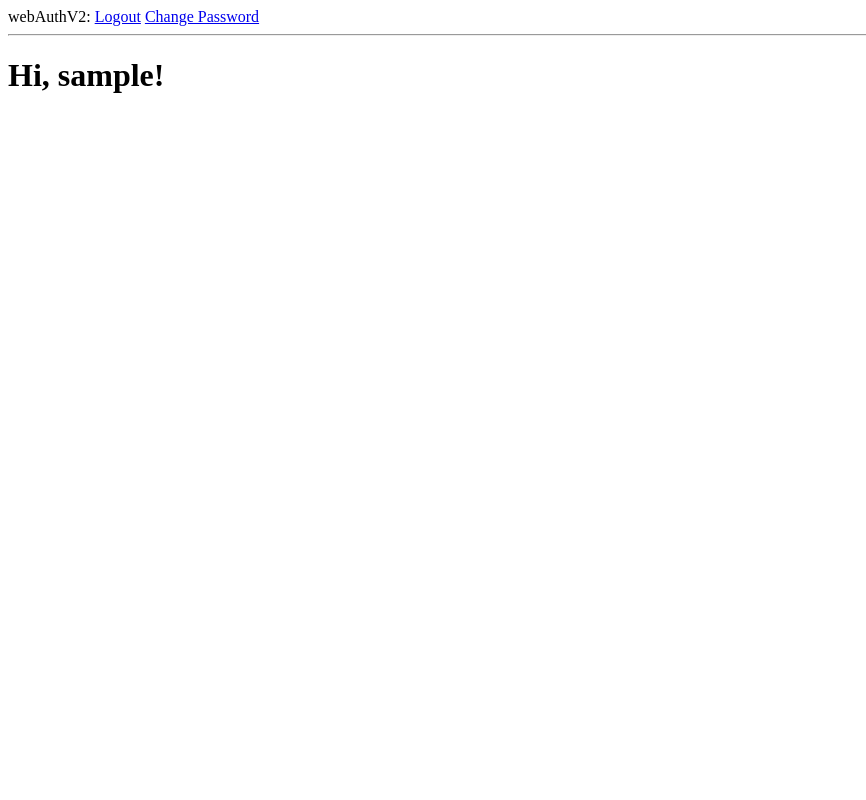
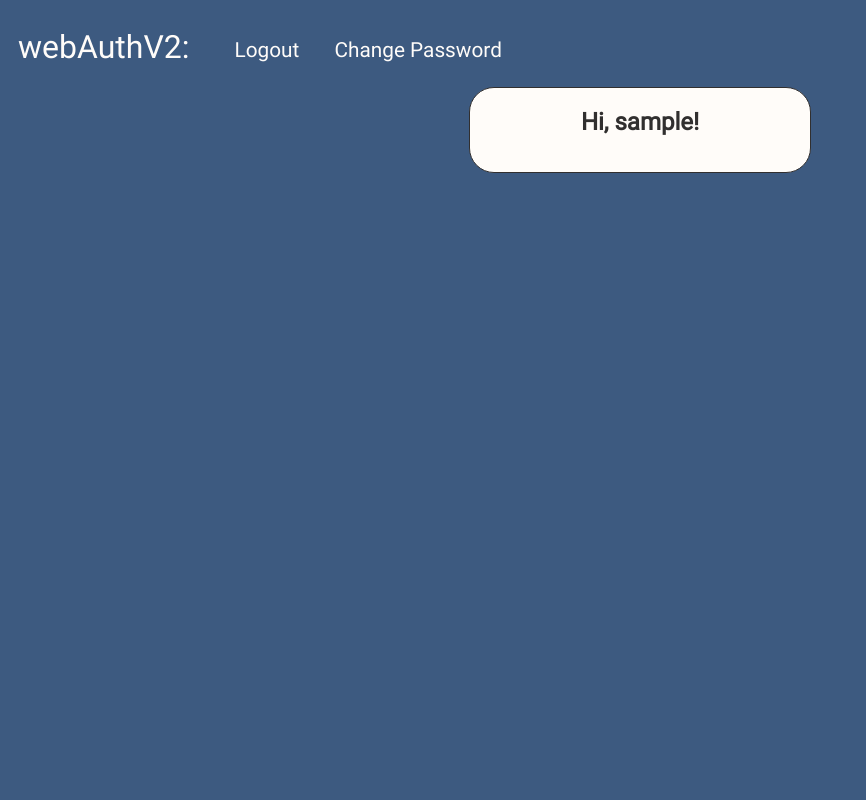
Before and after one commit to hannahmahon1/ebusiness-Project, a Flask app: page / in a window 1280 px wide. Shown: the whole page, without its empty margins (0-866 px from the left). Run offline with Flask 2, Linux system fonts and the light colour scheme; the visitor is signed in with stand-in values (Sample User, id 1); data comes from the database, SQL or seed files in the repository.

Commit message:
basic css formatting

```diff
--- /dev/null
+++ b/prototype/app/static/css/base.css
@@ -0,0 +1,85 @@
+@font-face
+{
+	font-family: roboto;
+	src: url('Roboto-Regular.ttf');
+}
+body
+{
+
+	font-family: roboto;
+	background-color: #3D5A80;
+}
+a
+{
+	text-decoration: none;
+	color: #312F2F;
+}
+a:hover
+{
+	color: #BFD1E5;
+}
+a.nav:link, a.nav:visited, a.nav:hover
+{
+	color: #FFFCF9;
+	display: inline-block;
+	border-radius: 10px;
+	padding: 5px;
+	margin-left: 10px;
+	margin-right: 10px;
+}
+a.nav:hover
+{
+	background-color: #BFD1E5;
+}
+div.header
+{
+	float: left;
+	color: #FFFCF9;
+	margin-top: 20px;
+	margin-bottom: 20px;
+	margin-left: 10px;
+	font-size: 2em;
+}
+div.navbar
+{
+	float: left;
+	color: #FFFCF9;
+	font-size: 1.3em;
+	margin-top: 25px;
+	margin-bottom: 20px;
+	margin-left: 30px;
+}
+div.box
+{
+	display: block;
+	margin: auto;
+	font-family: roboto;
+	border-radius: 25px;
+	background: #FFFCF9;
+	border: 1px solid #312F2F;
+	color: #312F2F;
+	padding: 20px;
+	width: 300px;
+}
+br.navgap
+{
+	display: block;
+	content: "";
+	margin-top: 30px;
+	line-height: 300%;
+	clear: both;
+}
+button
+{
+	background-color: #312F2F;
+}
+h1
+{
+	font-size: 1.5em;
+	text-align: center;
+	margin-top: 0px;
+}
+p
+{
+
+}
--- a/prototype/app/templates/base.html
+++ b/prototype/app/templates/base.html
@@ -1,18 +1,23 @@
 <html>
 	<head>
 		<title>{{ title }}</title>
+		<link rel="stylesheet" href="{{ url_for('static', filename='css/base.css') }}"/>
 	</head>
 	<body>
-		<div>
+		<div class="header">
 			webAuthV2:
+		</div>
+		<div class="navbar">
 			{% if current_user.is_anonymous %}
-			<a href="{{ url_for('login') }}">Login</a>
+			<a href="{{ url_for('login') }}" class="nav">Login</a>
 			{% else %}
-			<a href="{{ url_for('logout') }}">Logout</a>
-			<a href="{{ url_for('changep') }}">Change Password</a>
+			<a href="{{ url_for('logout') }}" class="nav">Logout</a>
+			<a href="{{ url_for('changep') }}" class="nav">Change Password</a>
 			{% endif %}
 		</div>
-		<hr>
-		{% block content %}{% endblock %}
+		<br class="navgap">
+		<div class="box">
+			{% block content %}{% endblock %}
+		</div>
 	</body>
 </html>
--- a/prototype/app/templates/login.html
+++ b/prototype/app/templates/login.html
@@ -25,7 +25,8 @@
 	<form action="" method="post" novalidate>
 		{{ form.hidden_tag() }}
 		<p>
-			{{ form.username.label }}<br>
+			{{ form.username.label }}
+			<br>
 			{{ form.username(size=32) }}
 			{% for error in form.username.errors %}
 			<span style="color: red;">[{{ error }}]</span>
```
Also changed, not shown: prototype/app/static/css/Roboto-Regular.ttf (added), prototype/app/templates.base.css (added).
